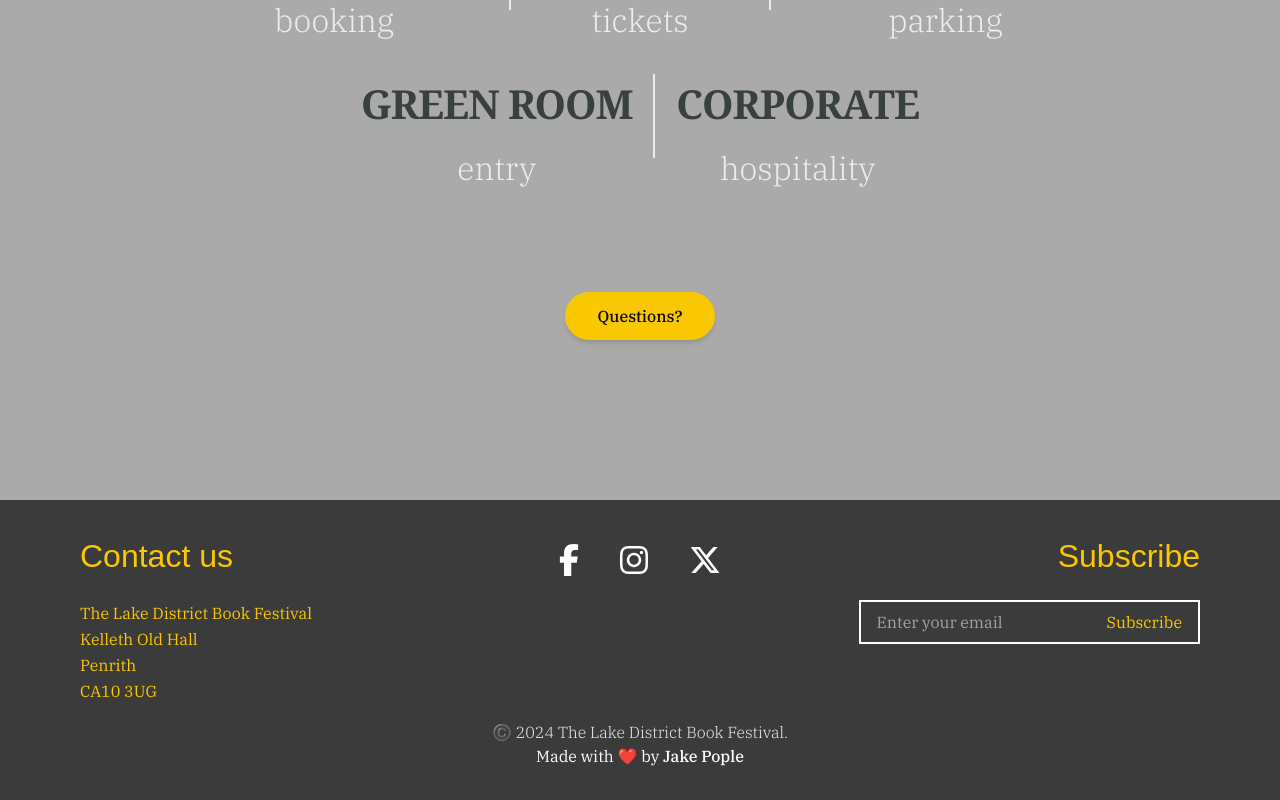
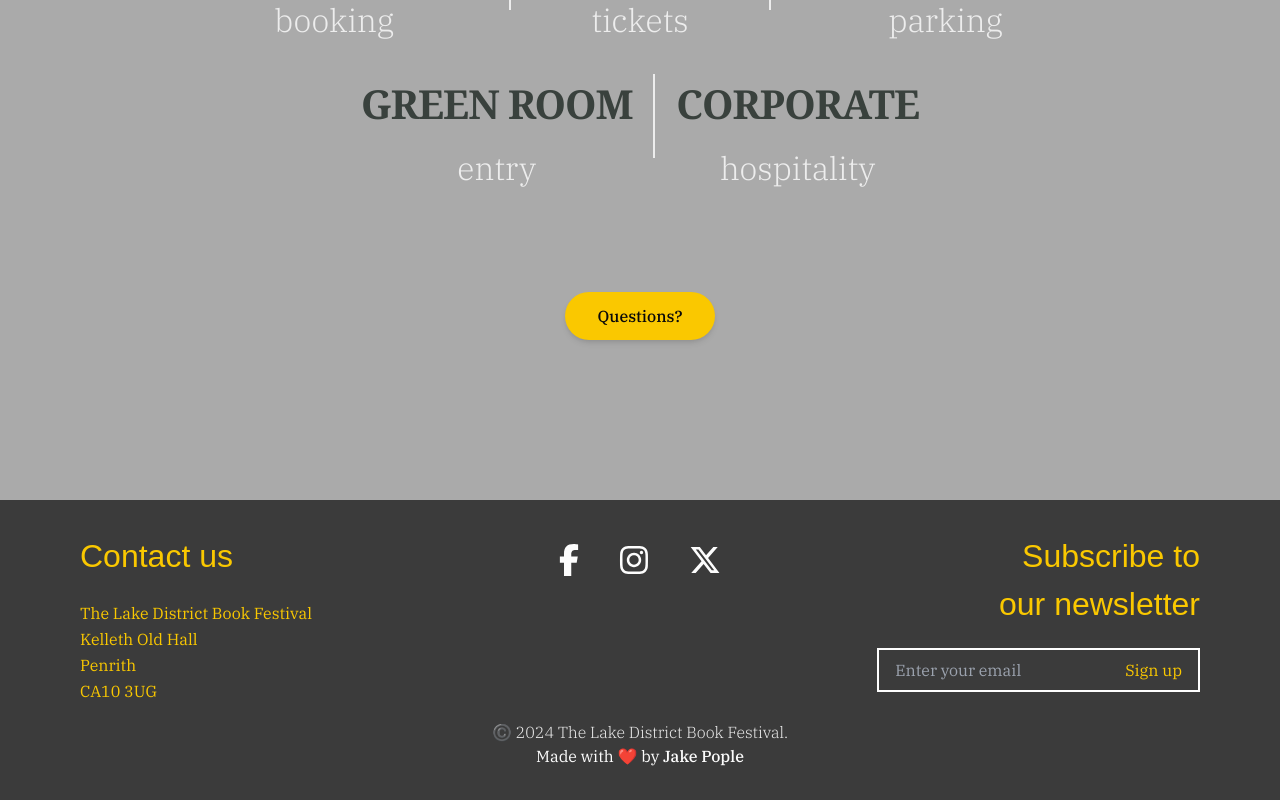
Before and after one commit to Shakey343/lakes-book-fest, a React (Vite) app: page / in a window 1280 px wide. Shown: the part 4981-5781 px from the top of the page. Built offline with nearby package versions, Linux system fonts and the light colour scheme; a web font is replaced by a local one.

Commit message:
updated content for subscribe

```diff
--- a/src/components/Subscribe.tsx
+++ b/src/components/Subscribe.tsx
@@ -25,7 +25,7 @@ const Subscribe: React.FC = () => {
 
   return (
     <>
-      <h2 className="text-[32px] font-light mb-[20px]">Subscribe</h2>
+      <h2 className="text-[32px] font-light mb-[20px] text-right">Subscribe to <br />our newsletter</h2>
       <form
         className="border-2 border-white bg-black/50 flex justify-between px-4 focus mb-1"
         onSubmit={handleSubscribe}
@@ -38,7 +38,7 @@ const Subscribe: React.FC = () => {
           placeholder="Enter your email"
           required
         />
-        <button type="submit">Subscribe</button>
+        <button type="submit">Sign up</button>
       </form>
       {status && <p>{status}</p>}
     </>
```
